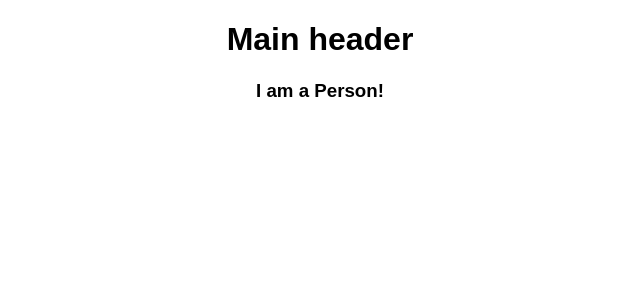
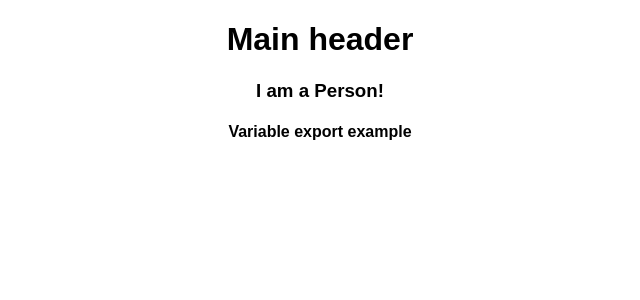
Before and after one commit to ae1663830a/burger_app, a React (Create React App) app in the folder react_app/: page / in a window 1280 px wide. Shown: the top 300 px of the page, without its empty margins (320-960 px from the left). Built offline with nearby package versions, Linux system fonts and the light colour scheme.

Commit message:
variable export example

```diff
--- a/react_app/src/App.js
+++ b/react_app/src/App.js
@@ -1,7 +1,7 @@
 import React, {Component} from 'react';
 import './App.css';
 import Person from './Person/Person'
-
+import {personAsVar} from './Person/PersonDiffExport'
 
 class App extends Component {
 
@@ -10,6 +10,7 @@ class App extends Component {
             <div className="App">
                 <h1>Main header</h1>
                 <Person/>
+                <h4>{personAsVar()}</h4>
             </div>
         );
     }
--- /dev/null
+++ b/react_app/src/Person/PersonDiffExport.js
@@ -0,0 +1,5 @@
+import React from 'react'
+
+export const personAsVar = () => {
+    return <h4>Variable export example</h4>
+};
```
